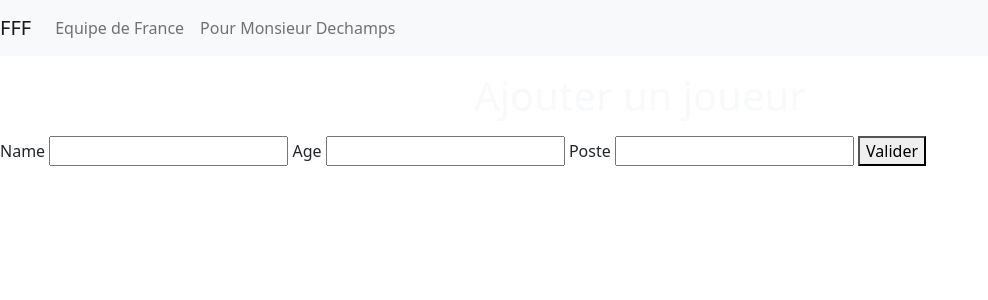
After one commit to AdXaam/php_exam, a PHP site: page /add.php in a window 1280 px wide. The commit adds this page. Shown: the top 300 px of the page, without its empty margins (0-988 px from the left). Run offline with PHP 8.4, Linux system fonts and the light colour scheme.

Commit message:
Ãpage admin mise en place

```diff
--- /dev/null
+++ b/add.php
@@ -0,0 +1,49 @@
+<?php
+include("utils/connectDB.php");
+$title = "Ajouter un joueur";
+include("parts/header.php");
+
+$errors = [];
+if ($_SERVER["REQUEST_METHOD"] == 'POST') {
+    if (empty($_POST["name"])) {
+        $errors["username"] = 'Veuillez saisir un nom';
+    }
+
+    if (empty($_POST["age"])) {
+        $errors["price"] = 'Veuillez saisir un age';
+    }
+
+    if (empty($_POST["position"])) {
+        $errors["price"] = 'Veuillez saisir un poste';
+    }
+
+
+    if (count($errors) == 0) {
+
+        $requete = $pdo->prepare("INSERT INTO selection(name, poste, age) VALUES(:name,:poste,:age);");
+
+        $requete->execute([
+            "name" => $_POST["name"],
+            "poste" => $_POST["poste"],
+            "age" => $_POST["age"],
+
+        ]);
+
+        header('Location: admin.php');
+
+    }
+
+}
+?>
+
+
+
+    <form method="POST" action="add.php">
+        <label>Name</label>
+        <input type="text" name="name">
+        <label>Age</label>
+        <input type="number" min="0" name="age">
+        <label>Poste</label>
+        <input type="text" name="poste">
+        <button>Valider</button>
+    </form><?php
--- a/index.php
+++ b/index.php
@@ -19,7 +19,7 @@ include("parts/header.php");
 
                     <p><?php echo $joueur["name"] ?></p>
                     <p><?php echo $joueur["age"] ?> ans</p>
-                    <p><?php echo $joueur["position"] ?></p>
+                    <p><?php echo $joueur["poste"] ?></p>
 
                 </div>
             </div>
--- a/login.php
+++ b/login.php
@@ -42,7 +42,7 @@ if ($_SERVER["REQUEST_METHOD"] == 'POST') {
 
     <form method="post" action="login.php" class="p-5">
         <div class="form-group">
-            <label for="username">Username</label>
+            <label for="username">Identifiant</label>
             <input id="username" name="username" class="form-control">
         </div>
 
--- a/parts/header.php
+++ b/parts/header.php
@@ -10,15 +10,19 @@
     <title class="text-primary"><?php echo isset($title) ? $title : "Site de la Fédération Francaise de Foot" ?></title>
 </head>
 <body>
-<div class="p-3 d-flex justify-content-space-evenly" id="navbarNav">
+<nav class="navbar navbar-expand-lg navbar-light bg-light">
+    <a class="navbar-brand" href="index.php">FFF</a>
 
-    <a class="col-2" href="index.php">FFF</a>
+    <button class="navbar-toggler" type="button" data-toggle="collapse" data-target="#navbarNavAltMarkup" aria-controls="navbarNavAltMarkup" aria-expanded="false" aria-label="Toggle navigation">
+        <span class="navbar-toggler-icon"></span>
+    </button>
 
-    <div class="d-flex justify-content-evenly col-8">
-        <a class="" href="admin.php">ADMIN</a>
-        <a class="" href="login.php">Login</a>
+    <div class="collapse navbar-collapse" id="navbarNavAltMarkup">
+        <div class="navbar-nav">
+            <a class="nav-item nav-link" href="index.php">Equipe de France</a>
+            <a class="nav-item nav-link" href="login.php">Pour Monsieur Dechamps</a>
+        </div>
     </div>
-
-</div>
+</nav>
 
 <h1 class="text-light text-center my-3"><?php echo isset($title) ? $title : "Site de la Fédération Francais de Foot" ?></h1>
```
Also changed, not shown: admin.php (added, +38 -0 lines).
